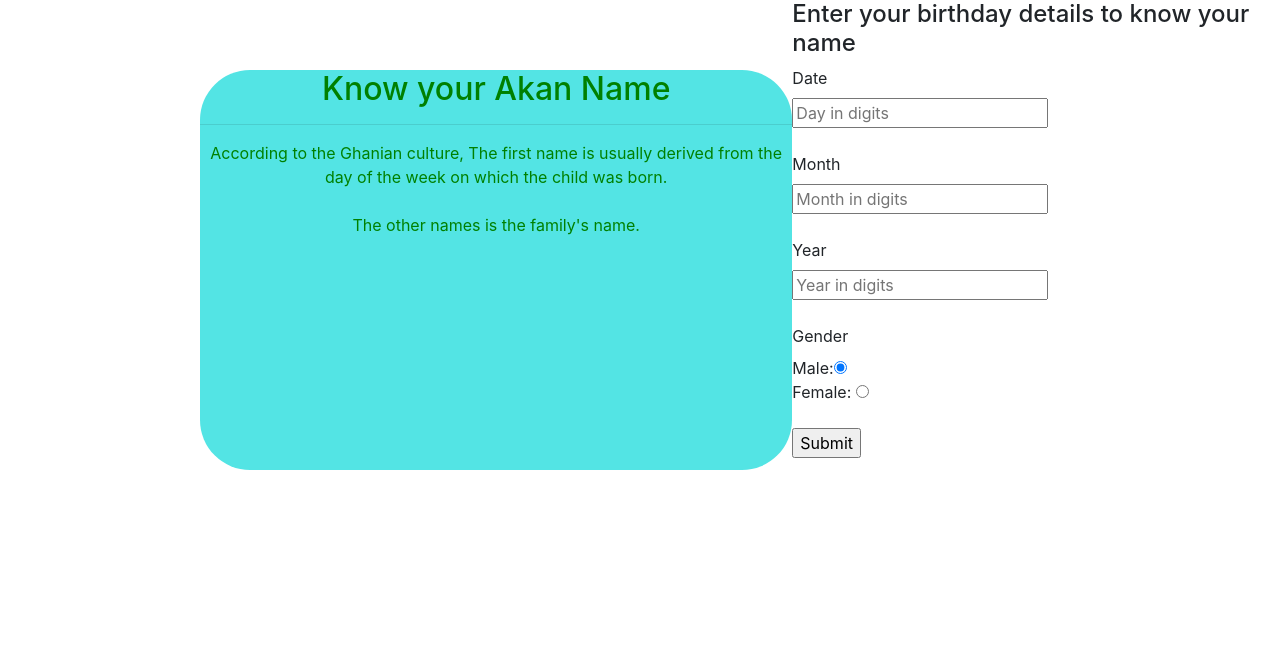
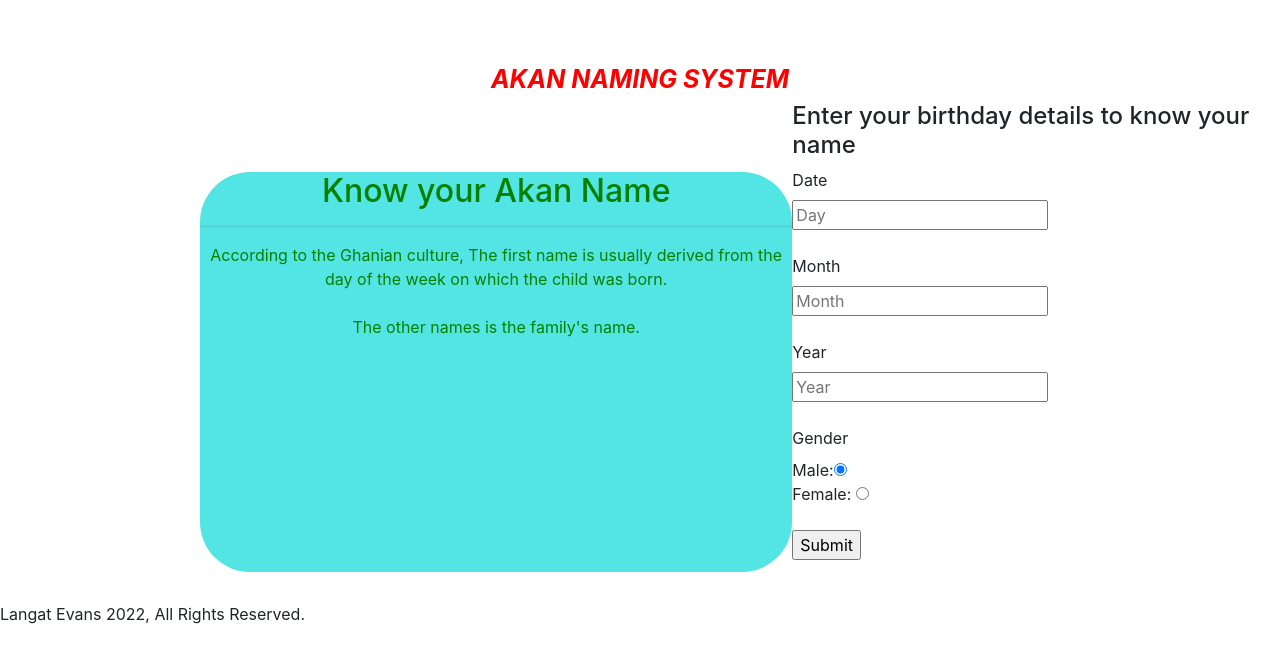
Before and after one commit to Langat20/Akan-Naming, a plain HTML site: page index.html in a window 1280 px wide. Drawn offline with nearby package versions, Linux system fonts and the light colour scheme.

Commit message:
add footer

```diff
--- a/index.html
+++ b/index.html
@@ -13,6 +13,7 @@
 </head>
 
 <body>
+    <h1 style="color:red; font-size:25px; text-align:center; margin-top:5%; font-weight:bolder; font-style:oblique"> AKAN NAMING SYSTEM</h1>
     <div class="text">
         <div class="content">
             <h2>Know your Akan Name</h2>
@@ -20,26 +21,34 @@
             <p>According to the Ghanian culture, The first name is usually derived from the day of the week on which the child was born. <br>
                 <br> The other names is the family's name.</p>
         </div>
+        <div class="form">
             <form action="">
                 <h4>Enter your birthday details to know your name</h4>
 
                 <label>Date</label><br>
-            <input type="text" id="day" placeholder="Day in digits" required><br><br>
+                <input type="text" id="day" placeholder="Day " required><br><br>
                 <label>Month</label><br>
-            <input type="text" id="month" placeholder="Month in digits" required><br><br>
+                <input type="text" id="month" placeholder="Month " required><br><br>
                 <label>Year</label><br>
-            <input type="text" id="year" placeholder="Year in digits" required><br><br>
+                <input type="text" id="year" placeholder="Year" required><br><br>
                 <label>Gender</label><br> Male:<input type="radio" id="gender" name="gender" value="male" checked><br> Female: <input type="radio" id="gender" name="gender" value="female"><br><br>
                 <input type="button" onclick="getName()" class="btn1" value="Submit">
             </form>
         </div>
+    </div>
+    <footer>
+        <p>Langat Evans 2022, All Rights Reserved.</p>
+    </footer>
+
 
 
     <!-- Optional JavaScript -->
     <!-- jQuery first, then Popper.js, then Bootstrap JS -->
     <script src="https://code.jquery.com/jquery-3.3.1.slim.min.js" integrity="sha384-q8i/X+965DzO0rT7abK41JStQIAqVgRVzpbzo5smXKp4YfRvH+8abtTE1Pi6jizo" crossorigin="anonymous"></script>
     <script src="https://cdnjs.cloudflare.com/ajax/libs/popper.js/1.14.7/umd/popper.min.js" integrity="sha384-UO2eT0CpHqdSJQ6hJty5KVphtPhzWj9WO1clHTMGa3JDZwrnQq4sF86dIHNDz0W1" crossorigin="anonymous"></script>
+
     <script src="https://stackpath.bootstrapcdn.com/bootstrap/4.3.1/js/bootstrap.min.js" integrity="sha384-JjSmVgyd0p3pXB1rRibZUAYoIIy6OrQ6VrjIEaFf/nJGzIxFDsf4x0xIM+B07jRM" crossorigin="anonymous"></script>
+    <script src="./js/script.js"></script>
 </body>
 
 </html>
```
Lines whose indentation alone changed are shown as unchanged.
